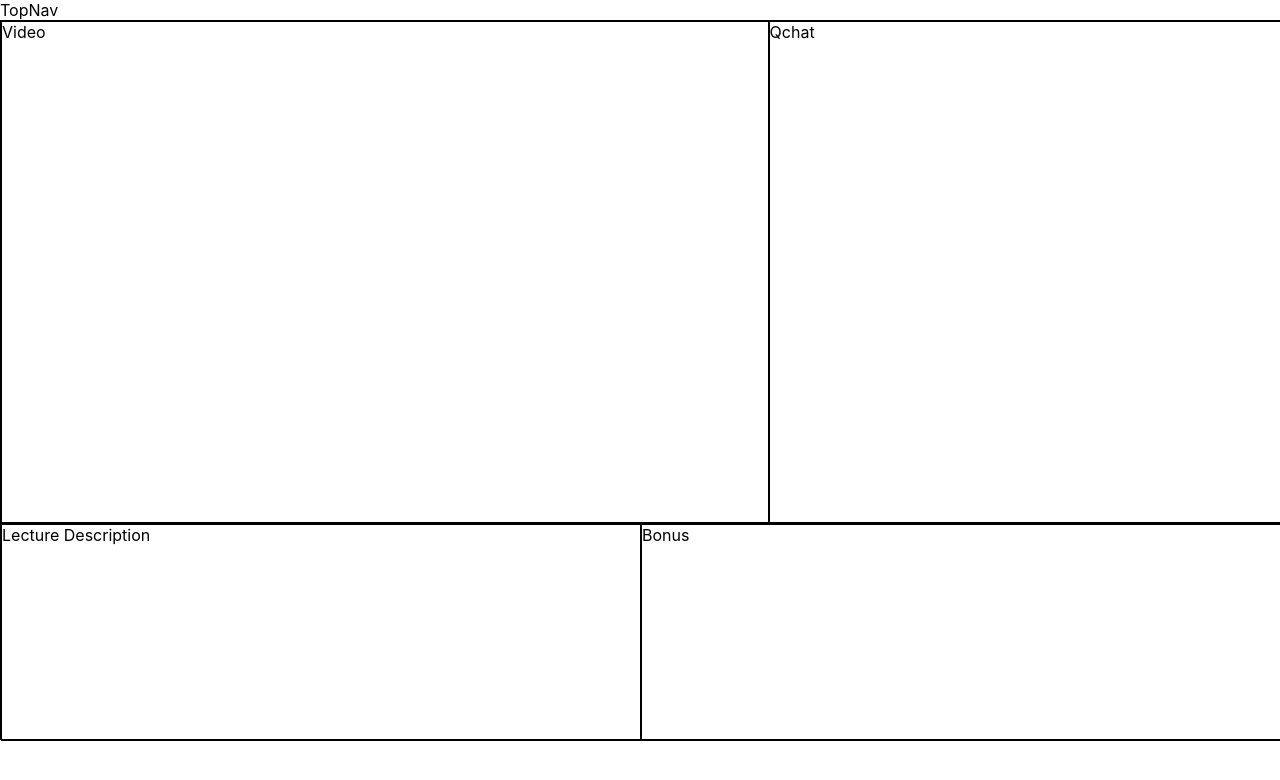
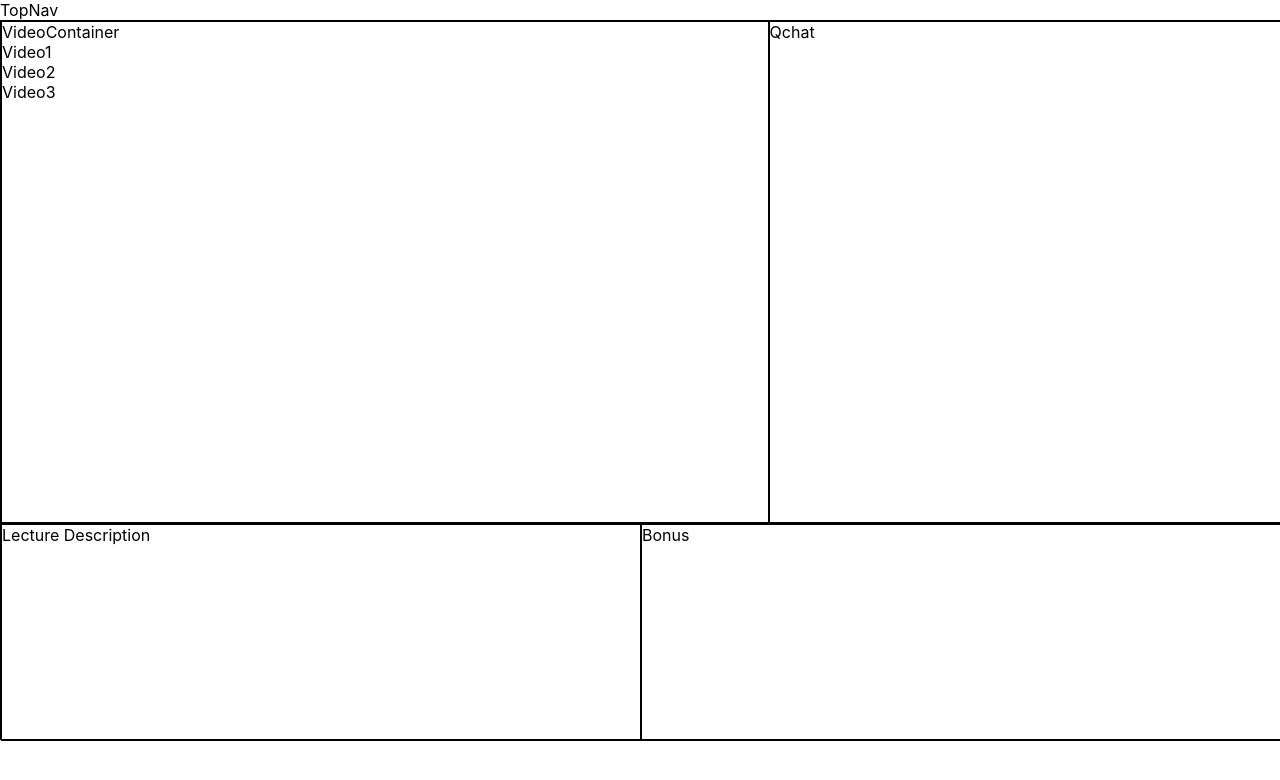
Before and after one commit to online-classroom/classroom, a React (Create React App) app: page /classroom in a window 1280 px wide. Shown: the top 780 px of the page. Built offline with nearby package versions, Linux system fonts and the light colour scheme.

Commit message:
ready to merge...components folder set

```diff
--- a/src/Components/Video1/Video1.js
+++ b/src/Components/Video1/Video1.js
@@ -1,5 +1,6 @@
 import React from "react";
 import Video2 from "../Video2/Video2";
+import Video3 from "../Video3/Video3";
 
 const Video1 = () => {
   return (
--- a/src/Pages/Classroom/Classroom.js
+++ b/src/Pages/Classroom/Classroom.js
@@ -1,12 +1,13 @@
 import React from 'react'
 import './Classroom.scss'
+import VideoContainer from './../../Containers/VideoContainer/VideoContainer'
 
 const Classroom =()=>{
     return(
         <div className='classroom_main'>
             <div className='video_qchat_container'>
                 <div className='video_container'>
-                    Video
+                    <VideoContainer/>
                 </div>
                 <div className='qchat_container'>
                     Qchat
```
Also changed, not shown: 1 other file (tests, documents, lock files or other folders).
